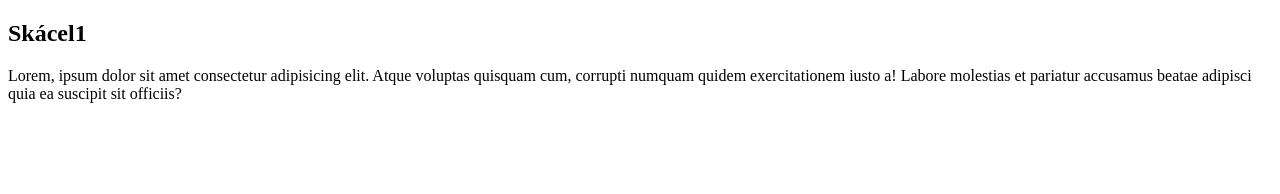
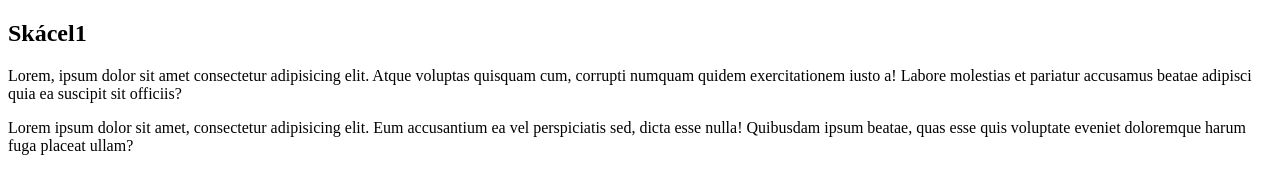
Before and after one commit to Namitka11/Sk-cel, a plain HTML site: page skacel1/index.html in a window 1280 px wide. Drawn offline with Linux system fonts and the light colour scheme.

Commit message:
druhy odstavec

```diff
--- a/skacel1/index.html
+++ b/skacel1/index.html
@@ -10,5 +10,8 @@
     <p>Lorem, ipsum dolor sit amet consectetur adipisicing elit. Atque voluptas quisquam cum, corrupti numquam quidem
         exercitationem iusto a! Labore molestias et pariatur accusamus beatae adipisci quia ea suscipit sit officiis?
     </p>
+    <p>Lorem ipsum dolor sit amet, consectetur adipisicing elit. Eum accusantium ea vel perspiciatis sed, dicta esse
+        nulla! Quibusdam ipsum beatae, quas esse quis voluptate eveniet doloremque harum fuga placeat ullam?</p>
+
 </body>
 </html>
```
